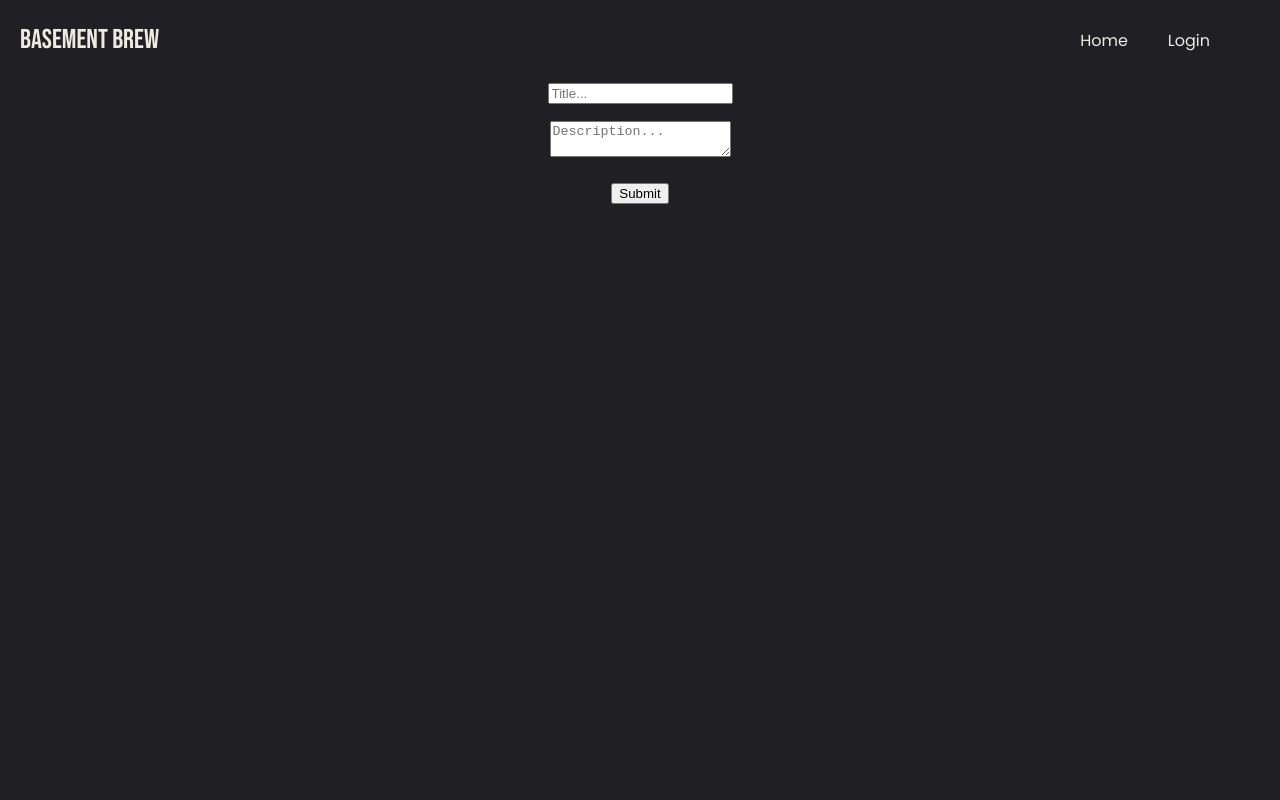
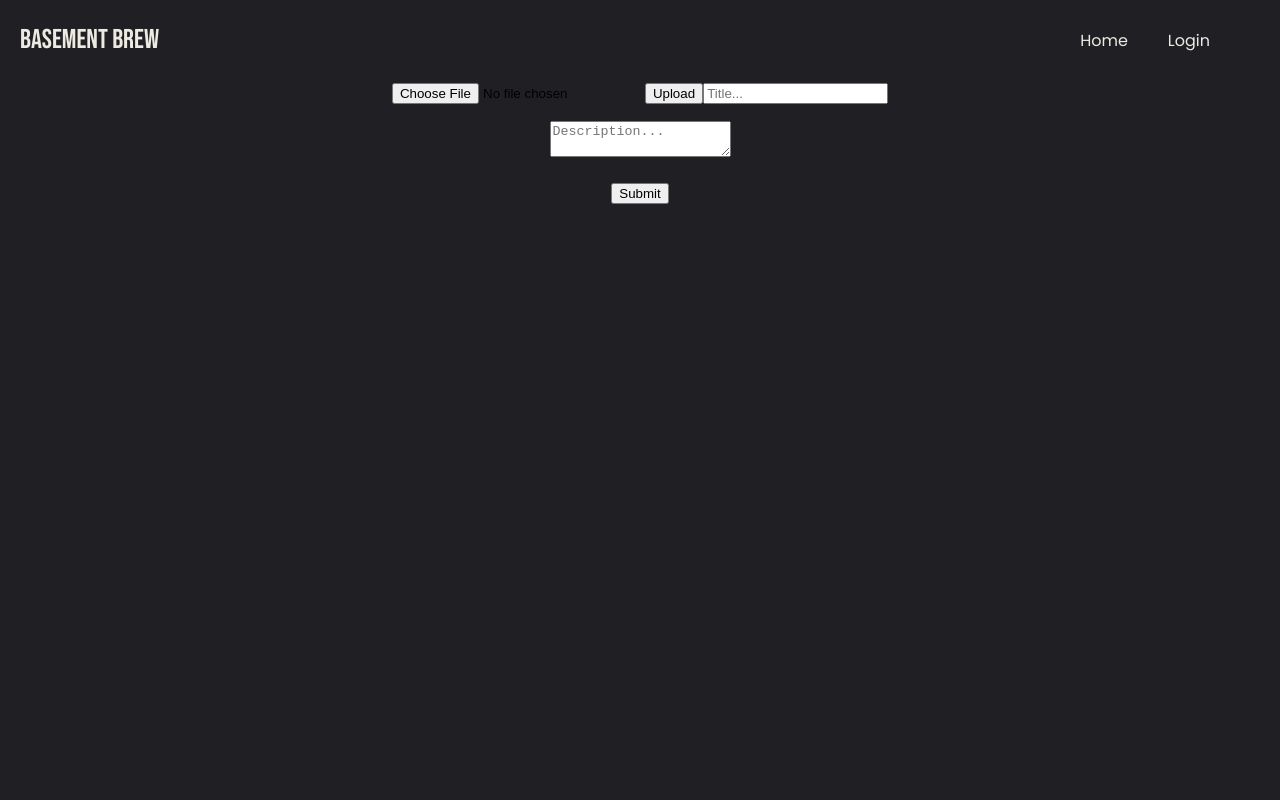
Before and after one commit to highsmithcodes/basementbrew, a React (Create React App) app in the folder client/: page /createpost in a window 1280 px wide. Shown: the top 800 px of the page. Built offline with nearby package versions, Linux system fonts and the light colour scheme; no server answers.

Commit message:
add image upload functionality

```diff
--- a/client/src/pages/create-post/create-form.tsx
+++ b/client/src/pages/create-post/create-form.tsx
@@ -9,6 +9,7 @@ import { useNavigate } from "react-router-dom";
 interface CreateFormData {
     title: string;
     description: string;
+    image: string;
 }
 
 export const CreateForm = () => {
@@ -43,6 +44,8 @@ export const CreateForm = () => {
     return (
         <div>
             <form onSubmit={handleSubmit(onCreatePost)}>
+                <input type='file' />
+                <button type='submit'>Upload</button>
                 <input placeholder="Title..." {...register("title")} />
                 <p style={{color:"red"}}>{errors.title?.message}</p>
                 <textarea placeholder="Description..." {...register("description")} />
```
